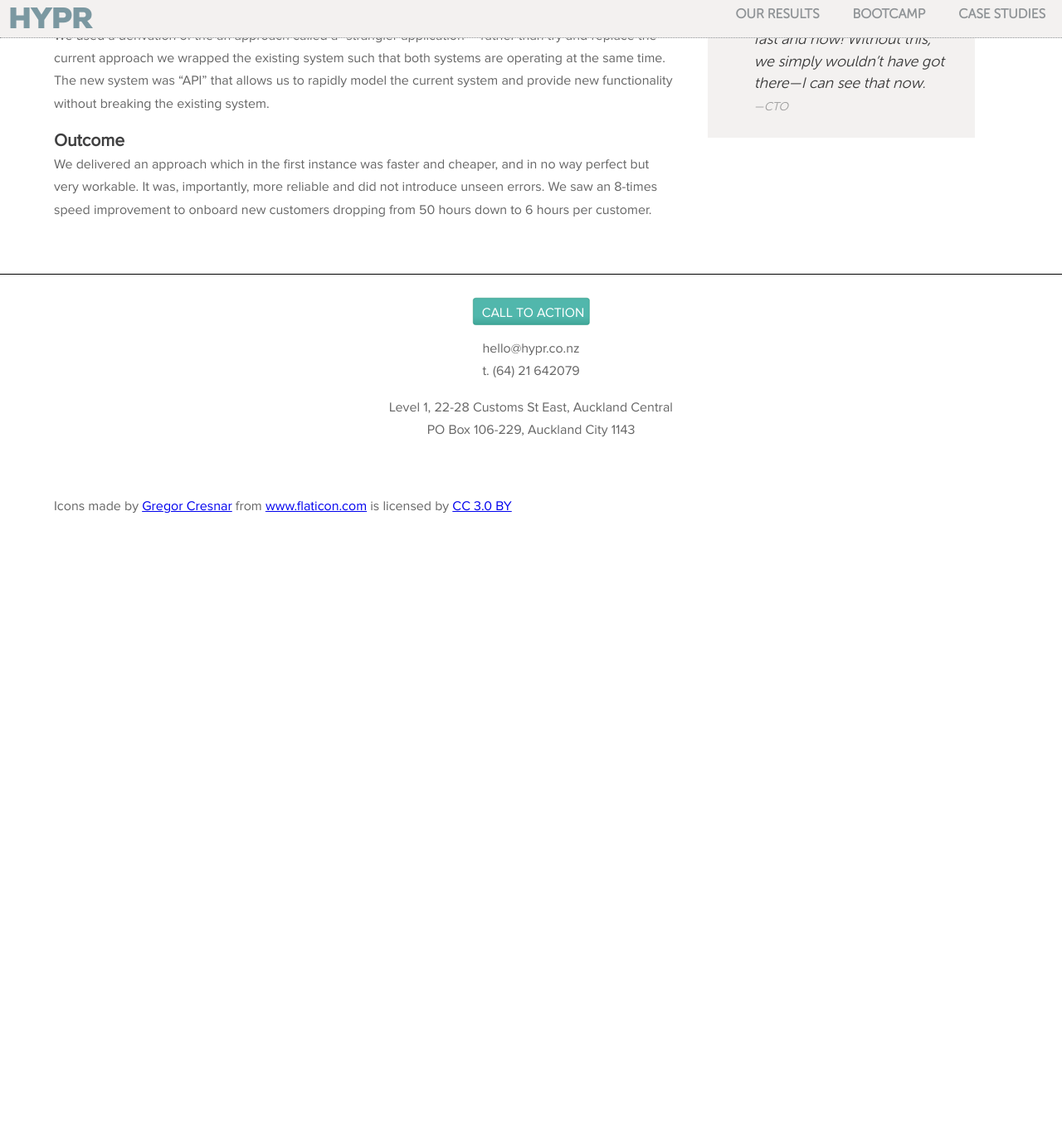
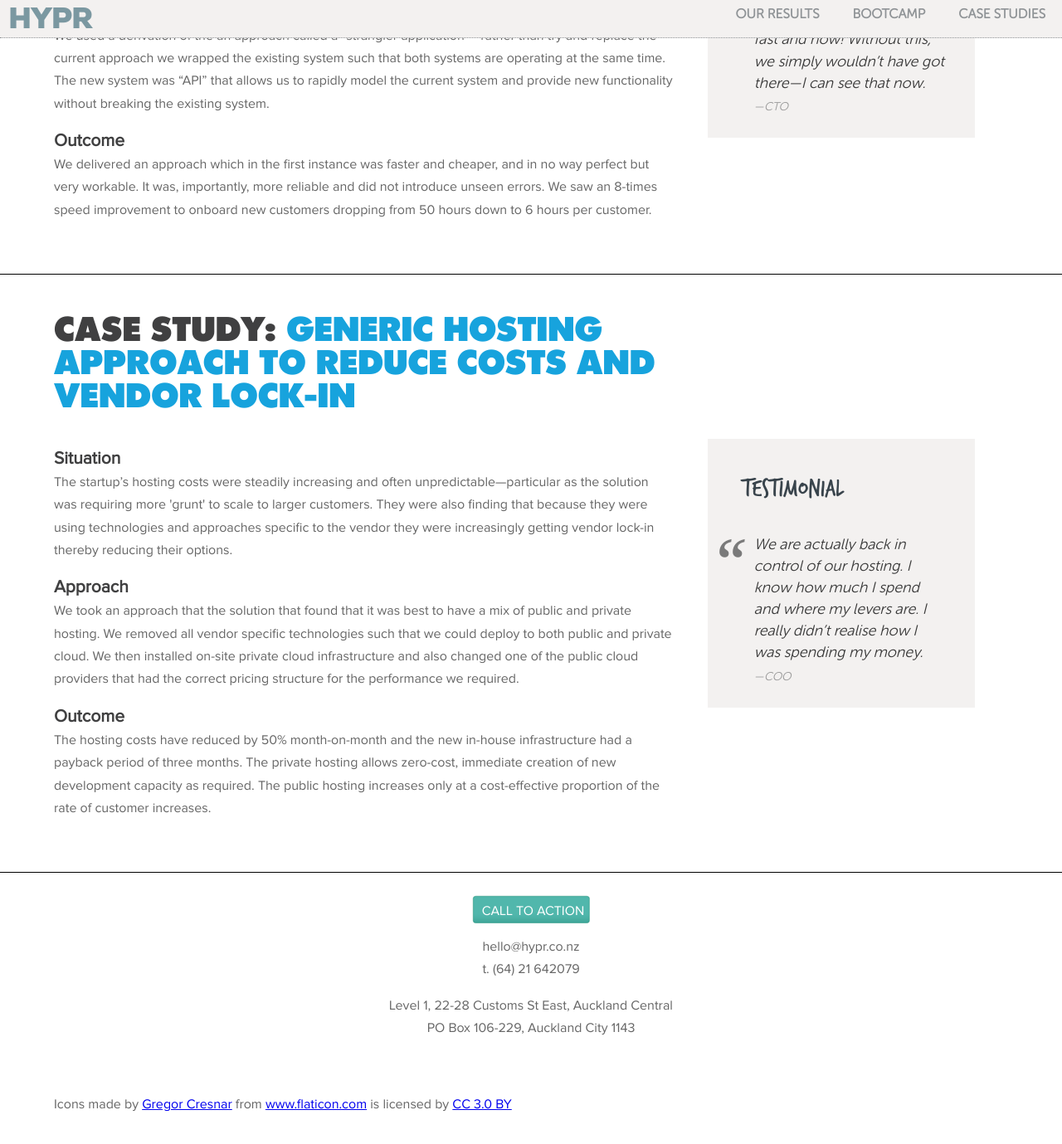
Before and after one commit to hyprnz/hyprnz.github.io, a Jekyll site: the page built from case-studies.md, in a window 1280 px wide and 1400 px high, scrolled down 2450 px. Shown: the top 1379 px of the window at 83% size. Built offline with Jekyll 4.4.1, drawn with Linux system fonts in a browser that asks for light colours; some web fonts are replaced; before the commit the page ends 3129 px from its top, so only the background shows below that.

Commit message:
Another case study

```diff
--- a/_data/casestudies.json
+++ b/_data/casestudies.json
@@ -30,5 +30,15 @@
     "outcome": "We delivered an approach which in the first instance was faster and cheaper, and in no way perfect but very workable. It was, importantly, more reliable and did not introduce unseen errors. We saw an 8-times speed improvement to onboard new customers dropping from 50 hours down to 6 hours per customer.",
     "testimonial": "We needed to start onboarding new customers fast and now! Without this, we simply wouldn’t have got there—I can see that now.",
     "cite": "CTO"
+  },
+  {
+    "title": "Generic hosting approach to reduce costs and vendor lock-in",
+    "situation": "The startup’s hosting costs were steadily increasing and often unpredictable—particular as the solution was requiring more 'grunt' to scale to larger customers. They were also finding that because they were using technologies and approaches specific to the vendor they were increasingly getting vendor lock-in thereby reducing their options.",
+    "approach": "We took an approach that the solution that found that it was best to have a mix of public and private hosting. We removed all vendor specific technologies such that we could deploy to both public and private cloud. We then installed on-site private cloud infrastructure and also changed one of the public cloud providers that had the correct pricing structure for the performance we required.",
+    "outcome": "The hosting costs have reduced by 50% month-on-month and the new in-house infrastructure had a payback period of three months. The private hosting allows zero-cost, immediate creation of new development capacity as required. The public hosting increases only at a cost-effective proportion of the rate of customer increases.",
+    "testimonial": "We are actually back in control of our hosting. I know how much I spend and where my levers are. I really didn’t realise how I was spending my money.",
+    "cite": "COO"
   }
+
+
 ]
```
